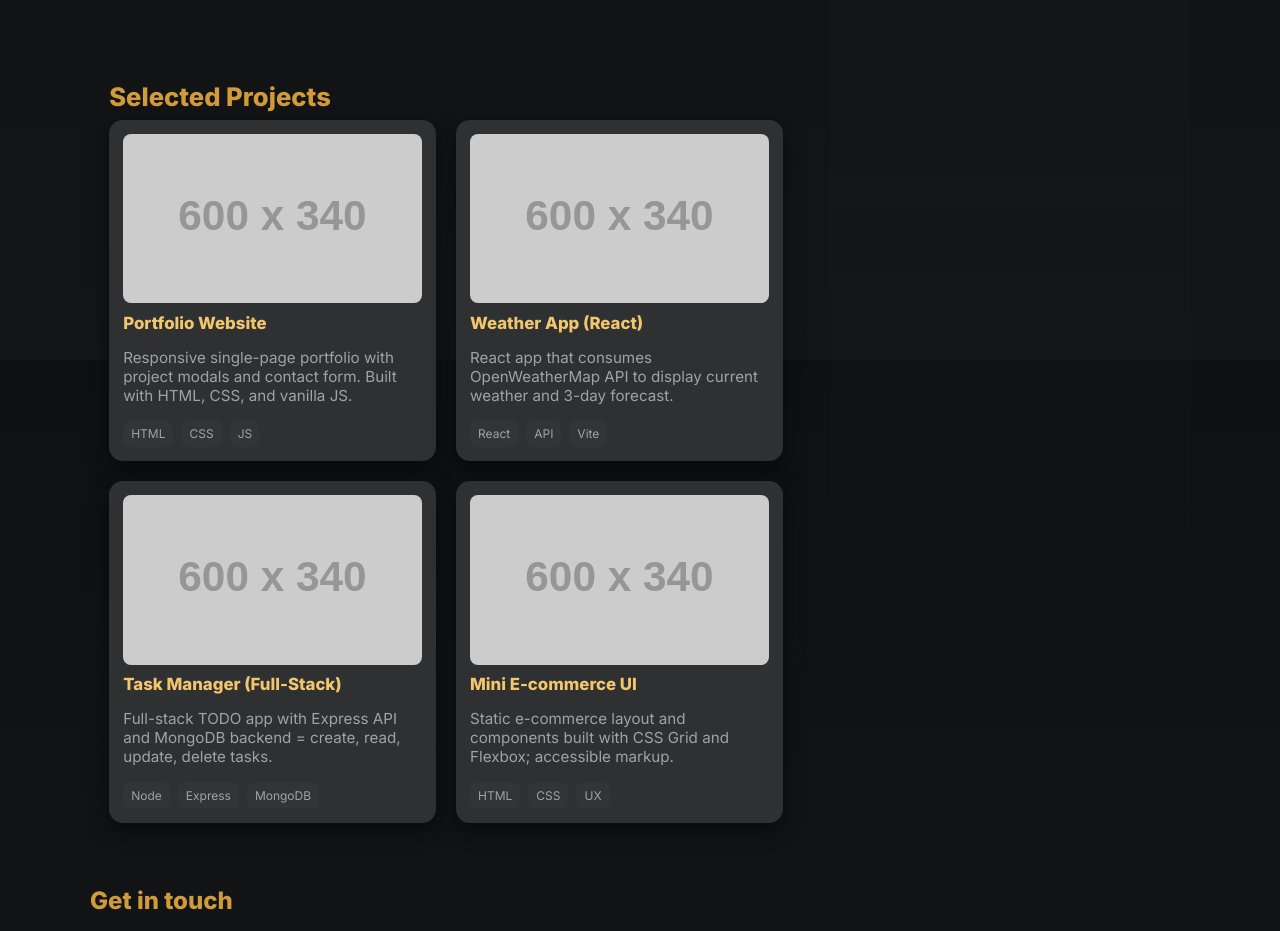
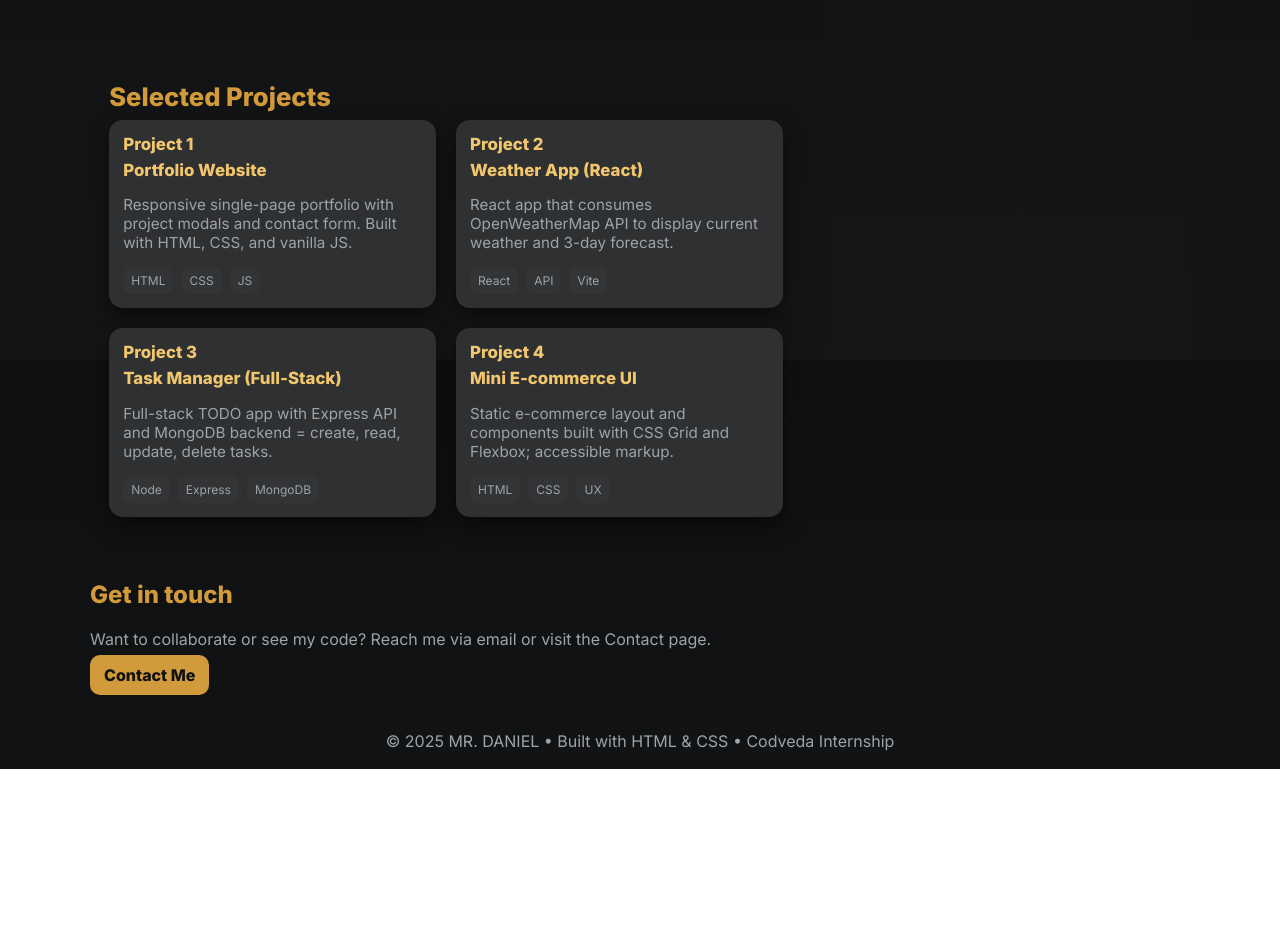
Before and after one commit to BykMoni/Portfolio_webpage, a plain HTML site: page portfolio/index.html in a window 1280 px wide. Shown: the part 1240-2171 px from the top of the page. After the commit the page ends 2009 px from the top, so only its background shows below. Drawn offline with nearby package versions, Linux system fonts and the light colour scheme; placeholder pictures from the web are drawn by us.

Commit message:
Main page modified

```diff
--- a/portfolio/index.html
+++ b/portfolio/index.html
@@ -88,28 +88,28 @@
         <h2>Selected Projects</h2>
         <div class="grid">
           <article class="card">
-            <img src="https://via.placeholder.com/600x340" alt="Project 1">
+            <h3>Project 1</h3>
             <h3>Portfolio Website</h3>
             <p>Responsive single-page portfolio with project modals and contact form. Built with HTML, CSS, and vanilla JS.</p>
             <div class="tags"><span class="tag">HTML</span><span class="tag">CSS</span><span class="tag">JS</span></div>
           </article>
 
           <article class="card">
-            <img src="https://via.placeholder.com/600x340" alt="Project 2">
+            <h3>Project 2</h3>
             <h3>Weather App (React)</h3>
             <p>React app that consumes OpenWeatherMap API to display current weather and 3-day forecast.</p>
             <div class="tags"><span class="tag">React</span><span class="tag">API</span><span class="tag">Vite</span></div>
           </article>
 
           <article class="card">
-            <img src="https://via.placeholder.com/600x340" alt="Project 3">
+            <h3>Project 3</h3>
             <h3>Task Manager (Full-Stack)</h3>
             <p>Full-stack TODO app with Express API and MongoDB backend = create, read, update, delete tasks.</p>
             <div class="tags"><span class="tag">Node</span><span class="tag">Express</span><span class="tag">MongoDB</span></div>
           </article>
 
           <article class="card">
-            <img src="https://via.placeholder.com/600x340" alt="Project 4">
+            <h3>Project 4</h3>
             <h3>Mini E-commerce UI</h3>
             <p>Static e-commerce layout and components built with CSS Grid and Flexbox; accessible markup.</p>
             <div class="tags"><span class="tag">HTML</span><span class="tag">CSS</span><span class="tag">UX</span></div>
```
